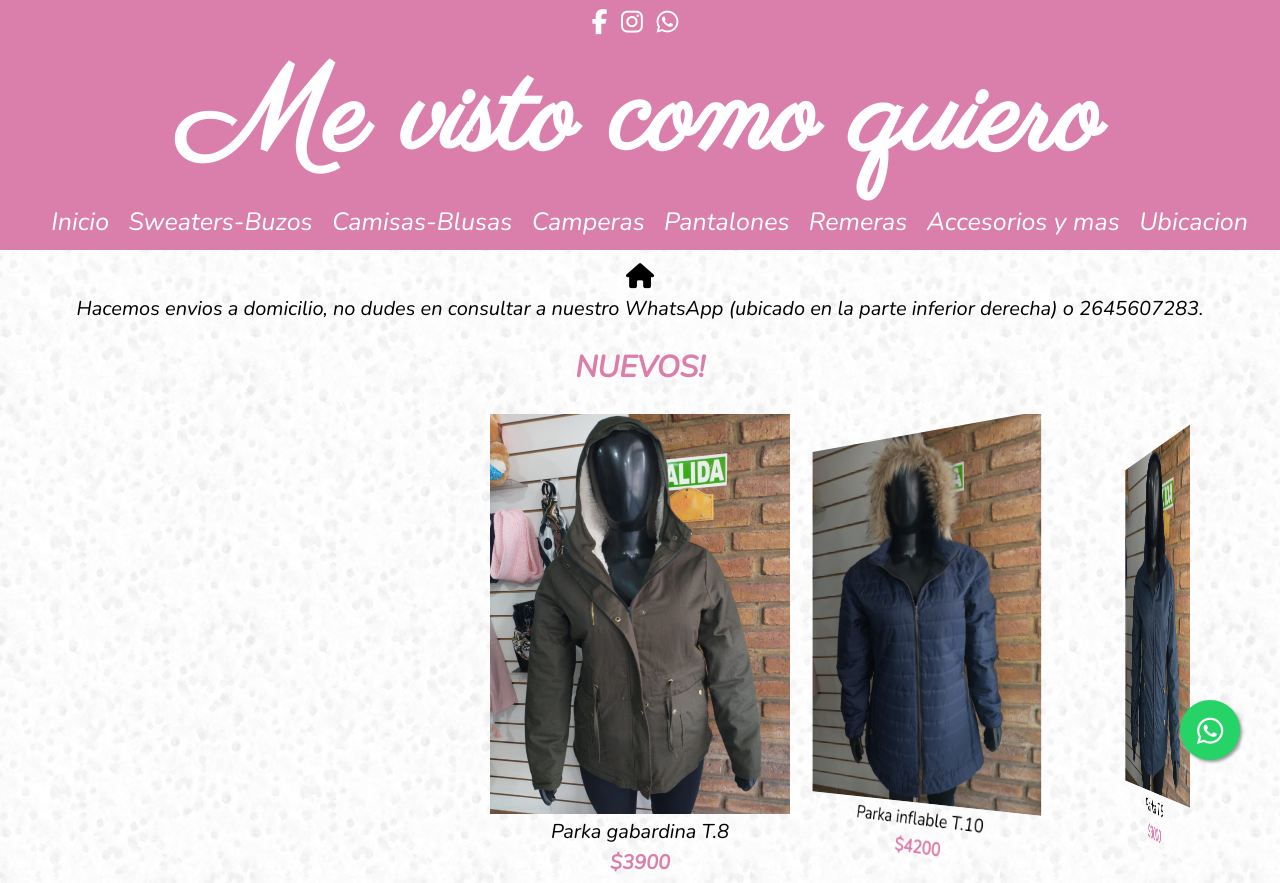
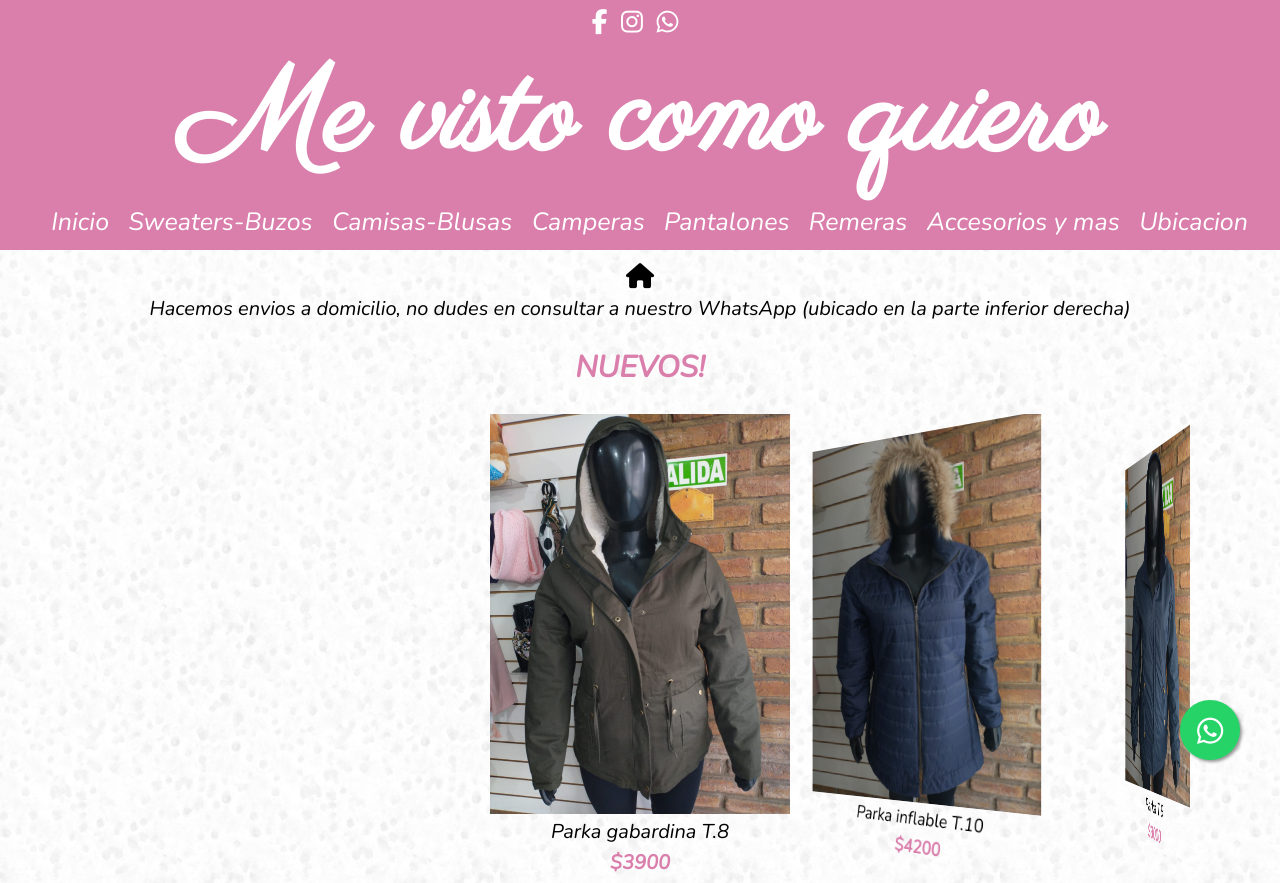
Before and after one commit to enzopaez/mevistocomoquiero, a plain HTML site: page index.html in a window 1280 px wide. Shown: the top 883 px of the page. Drawn offline with nearby package versions, Linux system fonts and the light colour scheme.

Commit message:
cambio texto

```diff
--- a/index.html
+++ b/index.html
@@ -81,8 +81,7 @@
         <div class="iconocasa">
             <i class="fa fa-home" aria-hidden="true"></i>
         </div>
-
-        <p class="entrada ">Hacemos envios a domicilio, no dudes en consultar a nuestro WhatsApp (ubicado en la parte inferior derecha) o 2645607283.</p>
+        <p class="entrada ">Hacemos envios a domicilio, no dudes en consultar a nuestro WhatsApp (ubicado en la parte inferior derecha)</p>
         <h2 class="parpadea">NUEVOS!</h2>
         <div class="swiper-container">
             <div class="swiper-wrapper">
```
